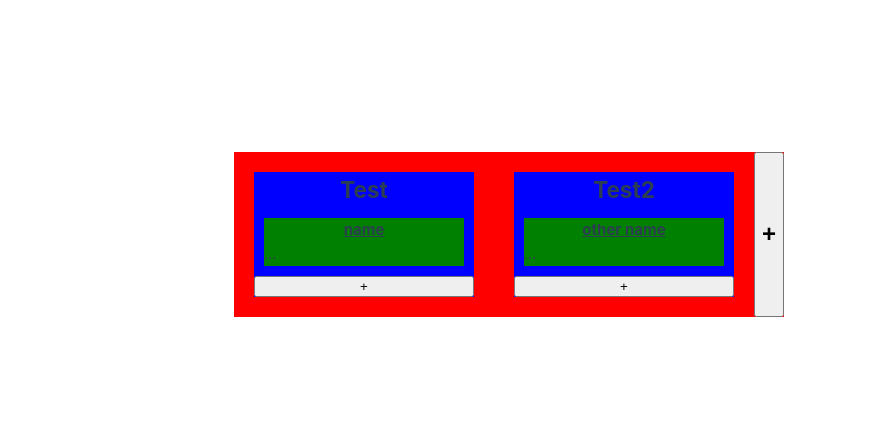
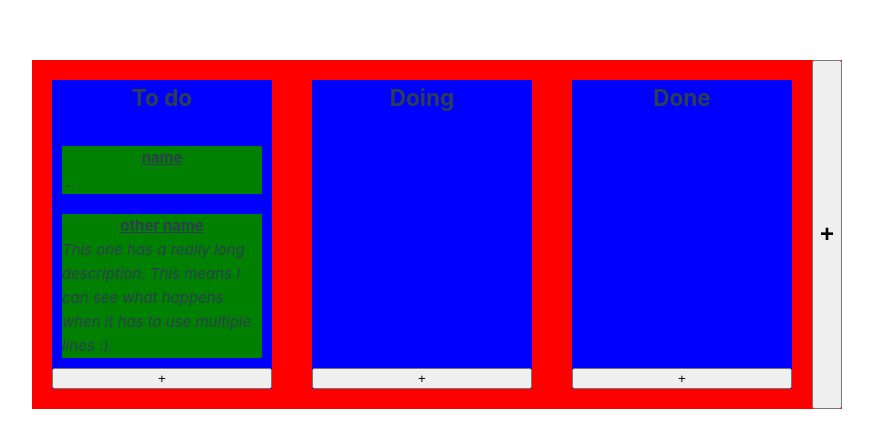
Before and after one commit to Burdmann/kanban, a Vue app in the folder kanban/: page / in a window 1280 px wide. Shown: the part 166-614 px from the top of the page, without its empty margins (406-1279 px from the left). Built offline with nearby package versions, Linux system fonts and the light colour scheme.

Commit message:
fixed some styling no longer allows adding lists or items with duplicate names

```diff
--- a/kanban/src/components/KanbanBoard.vue
+++ b/kanban/src/components/KanbanBoard.vue
@@ -7,10 +7,10 @@
 export default {
     data() {
         return {
-            lists: ["Test","Test2"],
+            lists: ["To do","Doing","Done"],
             items: [
-                {name: "name", desc: "...", list:"Test"},
-                {name: "other name", desc: "...", list:"Test2"}
+                {name: "name", desc: "...", list:"To do"},
+                {name: "other name", desc: "This one has a really long description. This means I can see what happens when it has to use multiple lines :).", list:"To do"}
             ],
             popupVisible: false,
             newList: ""
@@ -18,8 +18,10 @@ export default {
     },
     methods: {
         addList() {
-            this.lists.push(this.newList)
+            const newList = this.newList
             this.newList = ""
+            if (this.lists.includes(newList)) return // don't add lists with the same name as a previous list
+            this.lists.push(newList)
         }
     }
     };
--- a/kanban/src/components/KanbanList.vue
+++ b/kanban/src/components/KanbanList.vue
@@ -23,9 +23,11 @@ export default {
             }
         },
         addItem() {
-            this.items.push({name: this.newItem.name, desc: this.newItem.desc, list: this.name})
+            const newItem = {name: this.newItem.name, desc: this.newItem.desc, list: this.name}
             this.newItem.name = ""
             this.newItem.desc = ""
+            if (this.items.find(item => item.name == newItem.name)) return // don't add items with the same name as a previous item
+            this.items.push({name: this.newItem.name, desc: this.newItem.desc, list: this.name})
         }
     },
     computed: {
@@ -45,10 +47,10 @@ export default {
 <template>
     <div class="kanban-list" @drop="onDrop($event, name)" @dragover.prevent @dragenter.prevent>
         <h2 style="font-weight: bold; text-align: center;">{{name}}</h2>
-        <!-- <div v-for="item in items" class="kanban-item" :key="item">{{ item }}</div> -->
+        <KanbanItem name="" desc="" style="display: hidden;"></KanbanItem>
         <KanbanItem v-for="item in getList" :name="item.name" :desc="item.desc" :key="item.name"></KanbanItem>
         <button class="add-item" v-show="popupVisible==false" @click="popupVisible=true">+</button>
-        <Popup :show="popupVisible" @close="popupVisible=false; newItem.name=''; newItem.desc=''">
+        <Popup class="add-item" :show="popupVisible" @close="popupVisible=false; newItem.name=''; newItem.desc=''">
             <div>
                 <input v-model="newItem.name" placeholder="name...">
                 <input v-model="newItem.desc" placeholder="description...">
@@ -64,9 +66,13 @@ export default {
 
         display: flex;
         width: auto;
-        justify-content: space-around;
+        justify-content: start;
         flex-direction: column;
         margin: 20px;
     }
 
+    .add-item {
+        margin-top: auto
+    }
+
 </style>
```
